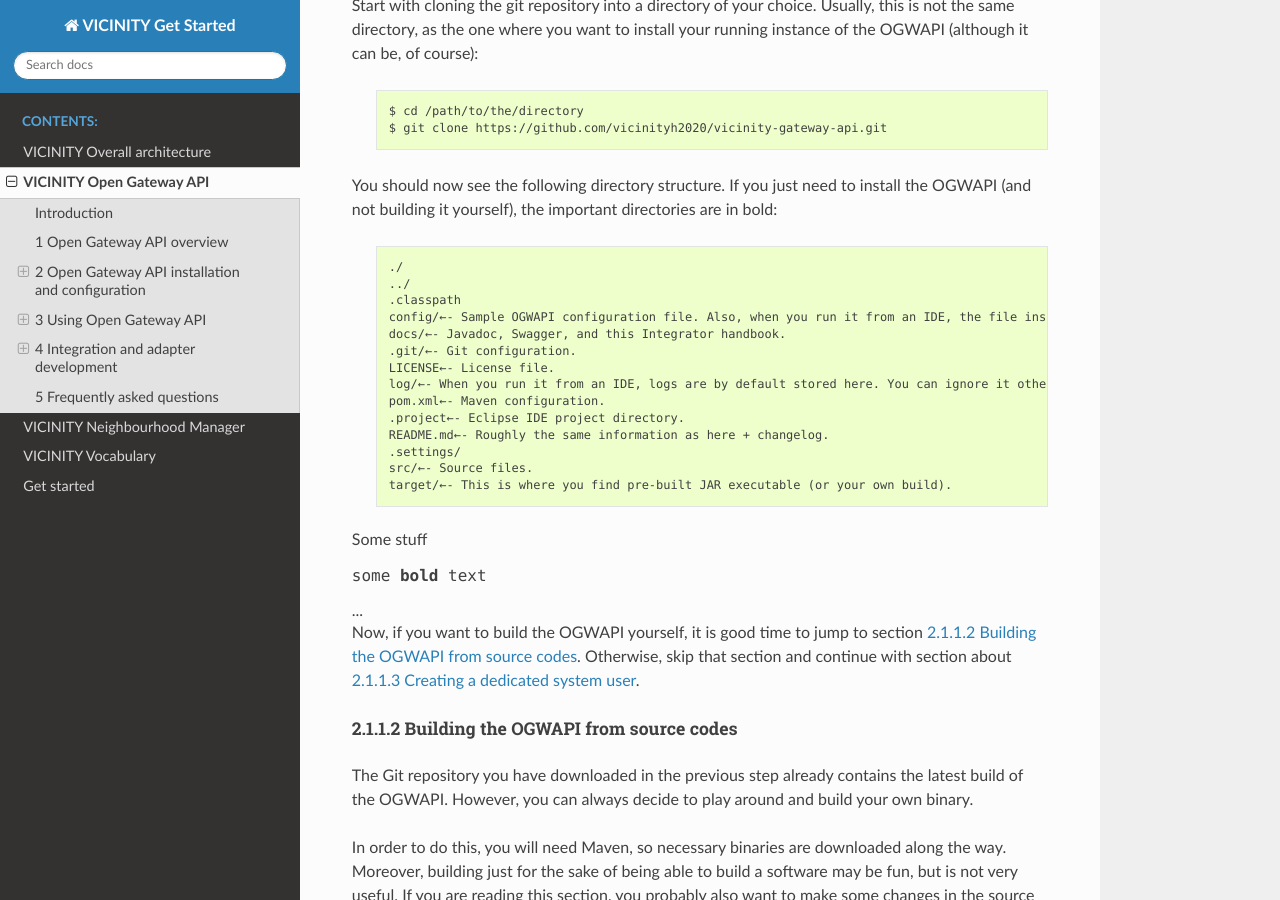
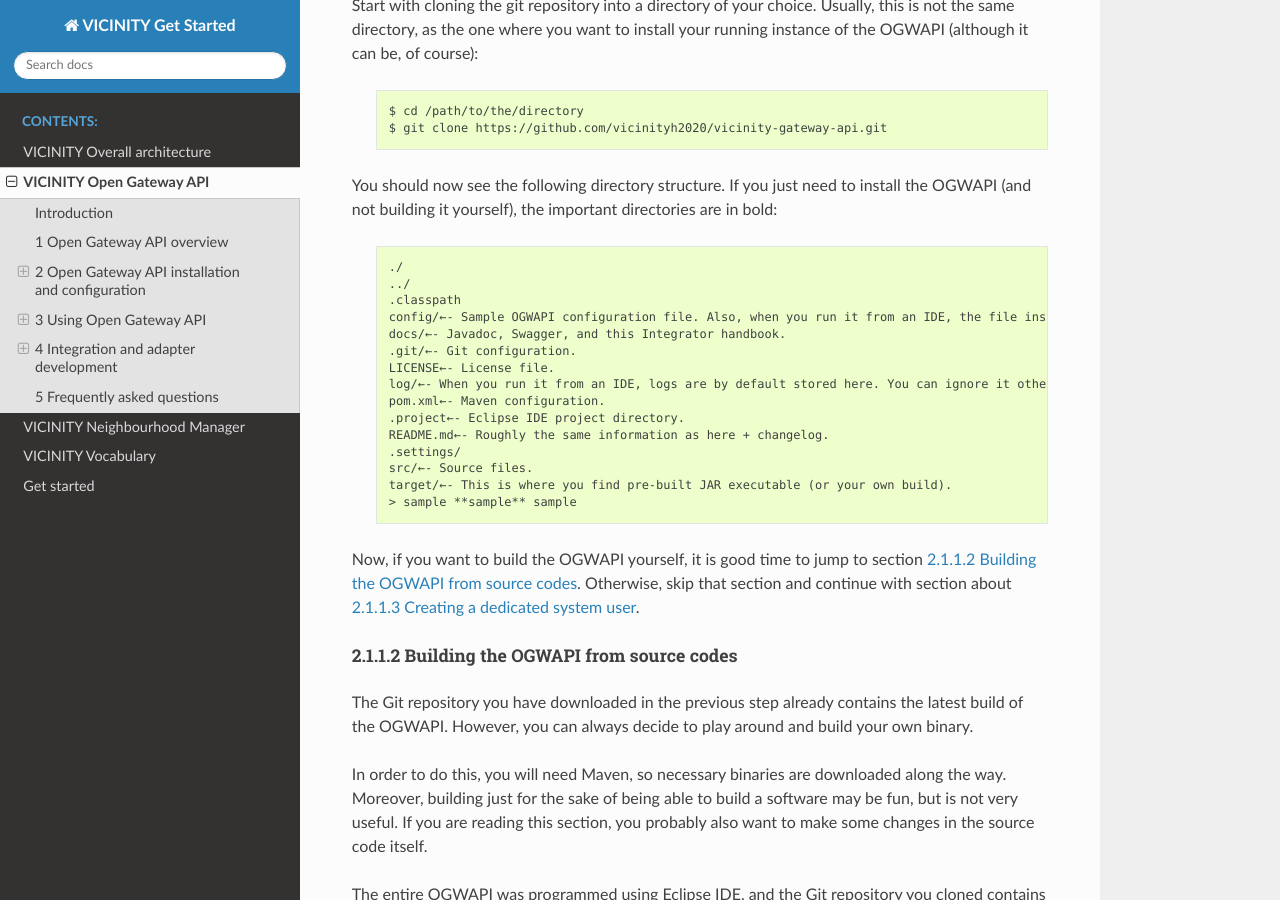
Before and after one commit to vicinityh2020/vicinity-get-started, a Sphinx documentation site: the page built from docs/open-gateway-api.rst, in a window 1280 px wide and 900 px high, scrolled down 3203 px. Built offline with Sphinx 7.4.7 and the Read the Docs theme 2.0.0, drawn with Linux system fonts in a browser that asks for light colours; formulas are drawn with MathJax 3.

Commit message:
Update open-gateway-api.rst

```diff
--- a/docs/open-gateway-api.rst
+++ b/docs/open-gateway-api.rst
@@ -170,10 +170,7 @@
     .settings/
     src/←- Source files.
     target/←- This is where you find pre-built JAR executable (or your own build).
-
-.. raw:: html
-
-   <div>Some stuff <pre>some <b>bold</b> text</pre>...</div>
+    > sample **sample** sample
 
 Now, if you want to build the OGWAPI yourself, it is good time to jump
 to section `2.1.1.2 Building the OGWAPI from source codes`_. Otherwise,
```
